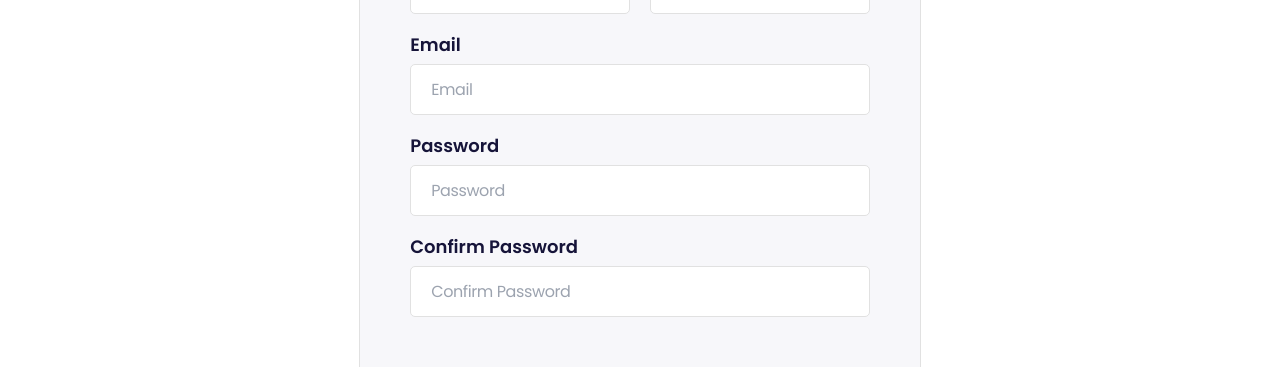
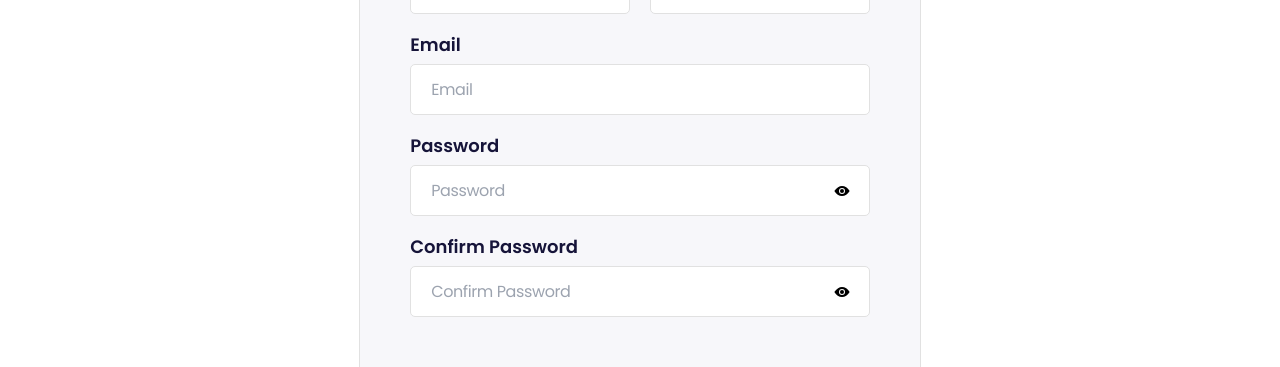
Before and after one commit to Learnathon-By-Geeky-Solutions/enigma, a Next.js app in the folder frontend/: page /registration in a window 1280 px wide. Shown: the part 960-1327 px from the top of the page. Built offline with nearby package versions, Linux system fonts and the light colour scheme; no server answers.

Commit message:
password visibility toggle added

```diff
--- a/frontend/components/ui/registration-card.tsx
+++ b/frontend/components/ui/registration-card.tsx
@@ -3,6 +3,7 @@
 import Link from 'next/link';
 import { useRouter } from 'next/navigation';
 import { useState } from 'react';
+import { IoEye, IoEyeOff } from 'react-icons/io5';
 import { toast } from 'react-toastify';
 
 import '@/styles/login.css';
@@ -16,6 +17,9 @@ import SubmitButton from '../form/SubmitButton';
 
 const RegistrationCard = () => {
     const router = useRouter();
+    const [isLoading, setIsLoading] = useState(false);
+    const [showPassword, setShowPassword] = useState(false);
+    const [showConfirmPassword, setShowConfirmPassword] = useState(false);
     const [errors, setErrors] = useState({
         firstName: '',
         lastName: '',
@@ -23,7 +27,6 @@ const RegistrationCard = () => {
         password: '',
         confirmPassword: '',
     });
-    const [isLoading, setIsLoading] = useState(false);
 
     const registrationHandler = async (e: React.FormEvent<HTMLFormElement>) => {
         e.preventDefault();
@@ -31,11 +34,11 @@ const RegistrationCard = () => {
         setErrors({ firstName: '', lastName: '', email: '', password: '', confirmPassword: '' });
 
         const formData = new FormData(e.currentTarget);
-        const firstName = formData.get('fname') as string;
-        const lastName = formData.get('lname') as string;
+        const firstName = formData.get('firstName') as string;
+        const lastName = formData.get('lastName') as string;
         const email = formData.get('email') as string;
         const password = formData.get('password') as string;
-        const confirmPassword = formData.get('c_password') as string;
+        const confirmPassword = formData.get('confirmPassword') as string;
         const newErrors: {
             firstName?: string;
             lastName?: string;
@@ -90,7 +93,7 @@ const RegistrationCard = () => {
                     <div className='w-full'>
                         <FormInput
                             label='First Name'
-                            name='fname'
+                            name='firstName'
                             type='text'
                             placeholder='First Name'
                             error={errors.firstName}
@@ -99,34 +102,46 @@ const RegistrationCard = () => {
                     <div className='w-full'>
                         <FormInput
                             label='Last Name'
-                            name='lname'
+                            name='lastName'
                             type='text'
                             placeholder='Last Name'
                             error={errors.lastName}
                         />
                     </div>
                 </div>
-                <FormInput
-                    label='Email'
-                    name='email'
-                    type='text'
-                    placeholder='Email'
-                    error={errors.email}
-                />
+                <FormInput label='Email' name='email' type='text' placeholder='Email' error={errors.email} />
+                <div className='relative'>
                     <FormInput
                         label='Password'
                         name='password'
-                    type='password'
+                        type={showPassword ? 'text' : 'password'}
                         placeholder='Password'
                         error={errors.password}
                     />
+                    <button
+                        type='button'
+                        className='absolute right-5 top-12'
+                        onClick={() => setShowPassword(!showPassword)}
+                    >
+                        {showPassword ? <IoEyeOff /> : <IoEye />}
+                    </button>
+                </div>
+                <div className='relative'>
                     <FormInput
                         label='Confirm Password'
-                    name='c_password'
-                    type='password'
+                        name='confirmPassword'
+                        type={showConfirmPassword ? 'text' : 'password'}
                         placeholder='Confirm Password'
                         error={errors.confirmPassword}
                     />
+                    <button
+                        type='button'
+                        className='absolute right-5 top-12'
+                        onClick={() => setShowConfirmPassword(!showConfirmPassword)}
+                    >
+                        {showConfirmPassword ? <IoEyeOff /> : <IoEye />}
+                    </button>
+                </div>
                 <SubmitButton text='Sign Up' isLoading={isLoading} />
             </form>
             <div className='account__switch'>
```
Lines whose indentation alone changed are shown as unchanged.
